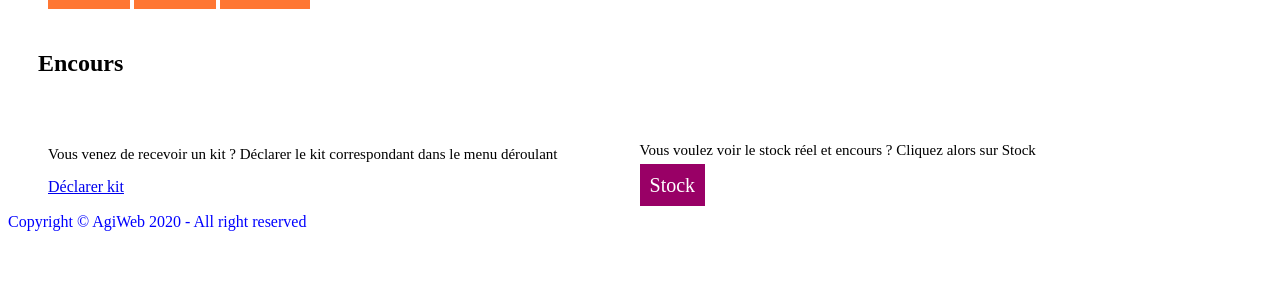
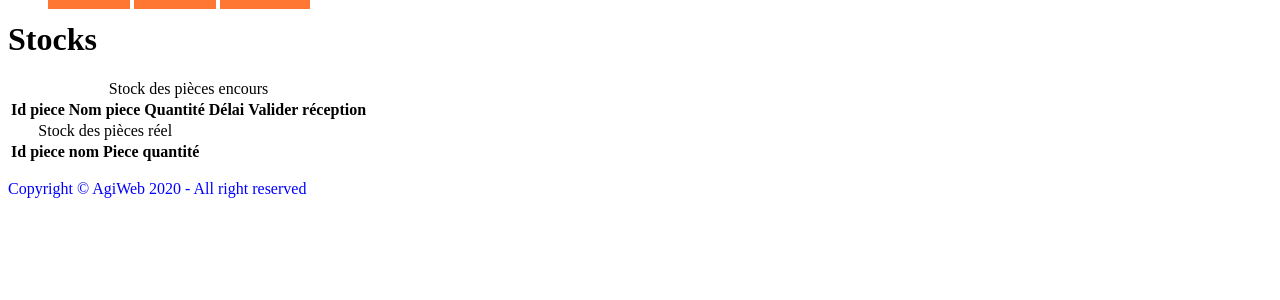
Before and after one commit to edwinguiller/Kleiner, a Flask app: page /Agilog/Encours in a window 1280 px wide. Shown: the part 101-401 px from the top of the page. Run offline with Flask 2, Linux system fonts and the light colour scheme; lists and menus that the app fills with data are empty.

Commit message:
variable encours ed

```diff
--- a/AgiWeb/templates/encours_alog.html
+++ b/AgiWeb/templates/encours_alog.html
@@ -9,25 +9,52 @@
 
 
 		<!-- Contenu -->
-		<h2> Encours </h2>
-		<div id="content-agilog">
-			<ul>
 
-				<div class="leftbox">
+		<div id="content-stock">
+			<h1>Stocks</h1>
 
-					<p class= "small "> Vous venez de recevoir un kit ? Déclarer le kit correspondant dans le menu déroulant </p>
+			<table>
+				<caption>Stock des pièces encours</caption>
+				<tr>
+					<th>Id piece</th>
+					<th>Nom piece</th>
+					<th>Quantité</th>
+					<th>Délai</th>
+					<th>Valider réception</th>
+				</tr>
+				{%for piece in liste_id %}
+				<tr>
+					<th>{{piece['id_piece']}}</th>
+					<th>{{piece['nom']}}</th>
+					<th>{{piece['quantite']}}</th>
+					<th>{{piece['delai']}}</th>
+					<th>
+						<li class="bouton_valider">
+				      <a href="{{url_for('bouton_val')}}" rel="nofollow">
+				      Oui </a>
+				    </li>
+					</th>
+				</tr>
+				{%endfor%}
+			</table>
 
-						<a href="{{url_for('declarer_kit')}}"> Déclarer kit </a>
+			<table>
+				<caption>Stock des pièces réel</caption>
+				<tr>
+					<th>Id piece</th>
+					<th>nom Piece</th>
+					<th>quantité</th>
+				</tr>
+				{%for piece in liste_id %}
+				<tr>
+					<th>{{piece['id_piece']}}</th>
+					<th>{{piece['nom']}}</th>
+					<th>{{piece['quantite']}}</th>
+				</tr>
+				{%endfor%}
+			</table>
+
 				</div>
-				<div class="rightbox">
-
-					<p class= "small "> Vous voulez voir le stock réel et encours ? Cliquez alors sur Stock </p>
-					<li class="bouton2">
-						<a href="{{url_for('commande')}}"> Stock </a>
-					</li>
-				</div>
-			</ul>
-		</div>
 		<!-- Pied de page -->
 		<footer>
 			<p> Copyright &copy; AgiWeb 2020 - All right reserved </p>
```
